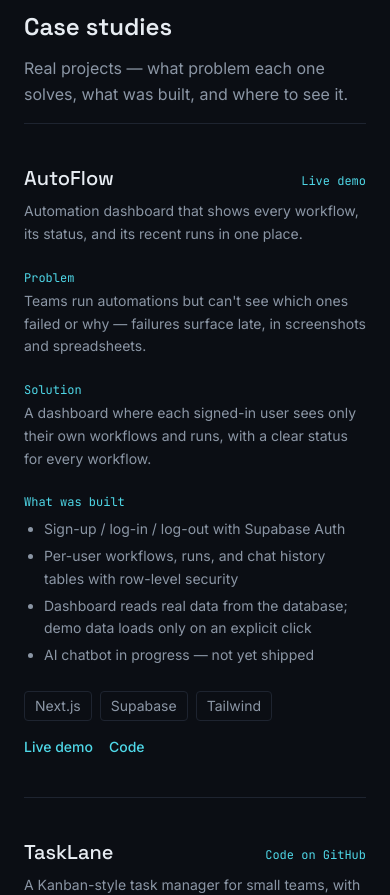
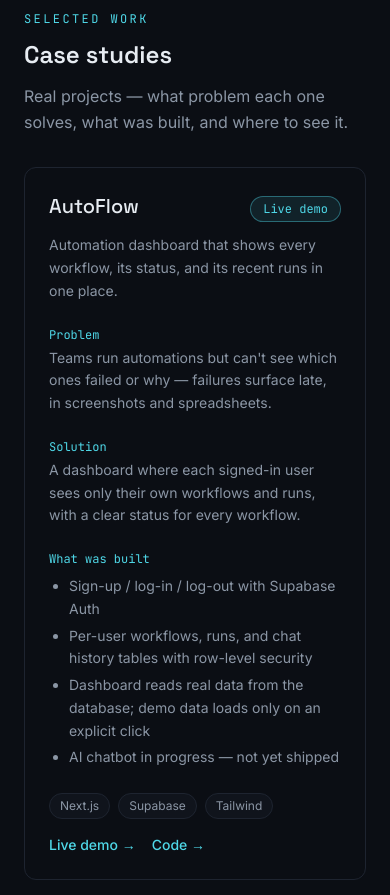
Before and after one commit to FindNoyan/noyan-portfolio, a React (Vite) app: page / in a window 390 px wide. Shown: the part 4000-4895 px from the top of the page. Built offline with nearby package versions, Linux system fonts and the light colour scheme.

Commit message:
Step C: elevated case-study cards, eyebrow, reveal

```diff
--- a/src/components/Work.jsx
+++ b/src/components/Work.jsx
@@ -1,13 +1,19 @@
 import { projects } from "../data/content";
+import Reveal from "./Reveal";
 
 function CaseStudy({ project }) {
   return (
-    <article className="border-b border-line py-10">
+    <Reveal>
+      <article className="rounded-xl border border-line bg-elevated p-6 transition-all duration-300 hover:-translate-y-1 hover:border-cyan/50 hover:shadow-card sm:p-8">
         <div className="flex flex-wrap items-baseline justify-between gap-3">
-        <h3 className="font-display text-xl text-ink">{project.name}</h3>
-        <span className="font-mono text-xs text-cyan">{project.status}</span>
+          <h3 className="font-display text-xl text-ink sm:text-2xl">
+            {project.name}
+          </h3>
+          <span className="rounded-full border border-cyan/40 bg-cyan/10 px-3 py-1 font-mono text-xs text-cyan">
+            {project.status}
+          </span>
         </div>
-      <p className="mt-2 max-w-2xl text-sm leading-relaxed text-muted">
+        <p className="mt-3 max-w-2xl text-sm leading-relaxed text-muted sm:text-base">
           {project.description}
         </p>
 
@@ -40,7 +46,7 @@ function CaseStudy({ project }) {
             {project.tags.map((tag) => (
               <span
                 key={tag}
-              className="rounded border border-line px-2.5 py-1 text-sm text-muted"
+                className="rounded-full border border-line bg-surface px-2.5 py-1 text-xs text-muted"
               >
                 {tag}
               </span>
@@ -53,28 +59,34 @@ function CaseStudy({ project }) {
                 href={link.href}
                 target="_blank"
                 rel="noreferrer"
-              className="text-sm font-medium text-cyan transition-opacity hover:opacity-80 focus-ring rounded"
+                className="rounded text-sm font-medium text-cyan transition-opacity hover:opacity-80 focus-ring"
               >
-              {link.label}
+                {link.label} →
               </a>
             ))}
           </div>
         </div>
       </article>
+    </Reveal>
   );
 }
 
 export default function Work() {
   return (
-    <section id="work" className="mx-auto max-w-4xl px-6 py-20">
-      <h2 className="font-display text-2xl font-semibold text-ink">
+    <section id="work" className="mx-auto max-w-4xl px-6 py-20 sm:py-24">
+      <Reveal>
+        <p className="font-mono text-xs uppercase tracking-[0.2em] text-cyan">
+          Selected work
+        </p>
+        <h2 className="mt-3 font-display text-2xl font-semibold text-ink sm:text-3xl">
           Case studies
         </h2>
         <p className="mt-3 max-w-2xl text-base leading-relaxed text-muted">
           Real projects — what problem each one solves, what was built, and
           where to see it.
         </p>
-      <div className="mt-4 border-t border-line">
+      </Reveal>
+      <div className="mt-8 space-y-6">
         {projects.map((project) => (
           <CaseStudy key={project.name} project={project} />
         ))}
```
Lines whose indentation alone changed are shown as unchanged.
